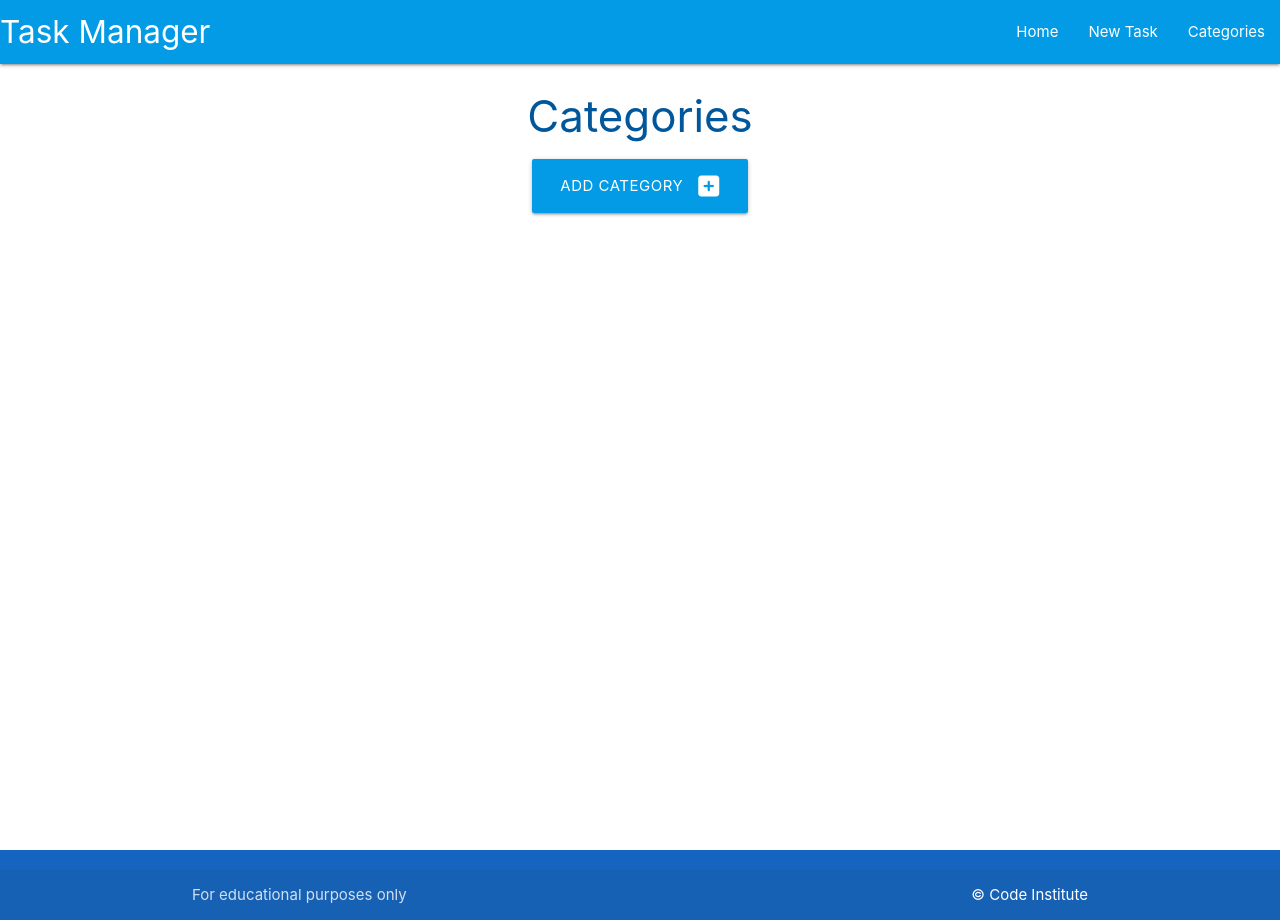
After one commit to Bryan-Nolan/-flask-sqlalchemy-task-manager, a Flask app: page /categories in a window 1280 px wide. The commit adds this page. Run offline with Flask 2, Linux system fonts and the light colour scheme.

Commit message:
V Adding Categories

```diff
--- a/taskmanager/routes.py
+++ b/taskmanager/routes.py
@@ -1,4 +1,4 @@
-from flask import render_template
+from flask import render_template, request, redirect, url_for
 from taskmanager import app, db
 from taskmanager.models import Category, Task
 
@@ -6,3 +6,18 @@ from taskmanager.models import Category, Task
 @app.route("/")
 def home():
     return render_template("tasks.html")
+
+
+@app.route("/categories")
+def categories():
+    return render_template("categories.html")
+
+
+@app.route("/add_category", methods=["GET", "POST"])
+def add_category():
+    if request.method == "POST":
+        category = Category(category_name=request.form.get("category_name"))
+        db.session.add(category)
+        db.session.commit()
+        return redirect(url_for("categories"))
+    return render_template("add_category.html")
--- a/taskmanager/templates/base.html
+++ b/taskmanager/templates/base.html
@@ -25,7 +25,7 @@
             <ul class="right hide-on-med-and-down">
                 <li><a href="{{ url_for('home') }}">Home</a></li>
                 <li><a href="">New Task</a></li>
-                <li><a href="">Categories</a></li>
+                <li><a href="{{ url_for('categories') }}">Categories</a></li>
             </ul>
             </div>
         </nav>
@@ -34,7 +34,7 @@
         <ul class="sidenav" id="mobile-demo">
             <li><a href="{{ url_for('home') }}">Home</a></li>
             <li><a href="">New Task</a></li>
-            <li><a href="">Categories</a></li>
+            <li><a href="{{ url_for('categories') }}">Categories</a></li>
         </ul>
     </header>
 
@@ -50,7 +50,7 @@
                 <a class="white-text right" href="https://codeinstitute.net" target="_blank">&copy; Code Institute</a>
             </div>
         </div>
-      </footer>
+    </footer>
 
     <script src="https://cdnjs.cloudflare.com/ajax/libs/materialize/1.0.0/js/materialize.min.js"></script>
     <script src="{{ url_for('static', filename='js/script.js') }}"></script>
--- /dev/null
+++ b/taskmanager/templates/categories.html
@@ -0,0 +1,14 @@
+{% extends "base.html" %}
+{% block content %}
+
+<h3 class="light-blue-text text-darken-4 center-align">Categories</h3>
+
+<div class="row">
+    <div class="col s12 center-align">
+        <a href="{{ url_for('add_category') }}" class="btn-large light-blue darken-1">
+            Add Category <i class="fas fa-plus-square right"></i>
+        </a>
+    </div>
+</div>
+
+{% endblock %}
```
Also changed, not shown: taskmanager/templates/add_category.html (added, +27 -0 lines), taskmanager/static/css/style.css (renamed from taskmanager/templates/css/style.css), taskmanager/static/js/script.js (renamed from taskmanager/templates/js/script.js).
